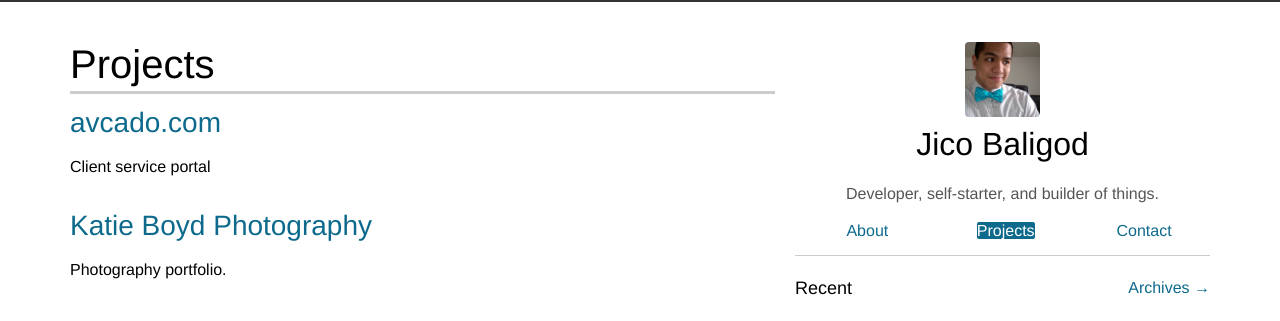
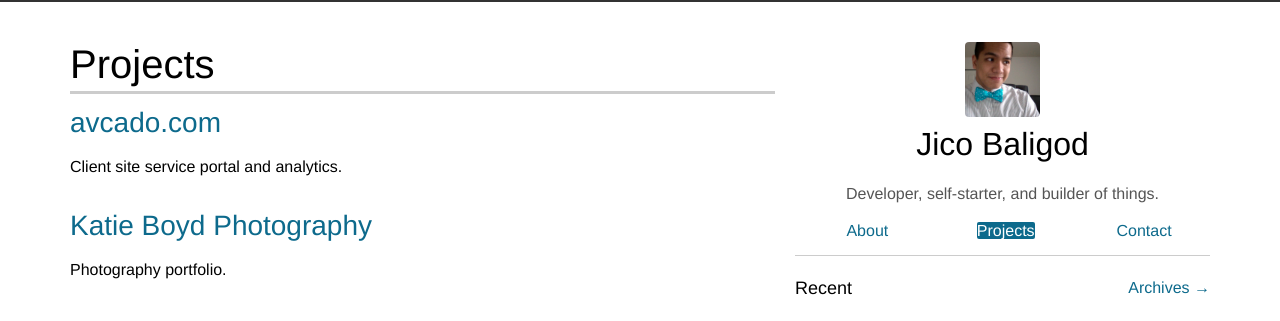
Before and after one commit to jico/baligod.com, a Jekyll site: the page built from projects.html, in a window 1280 px wide. Shown: the top 321 px of the page. Built offline with Jekyll 4.4.1, drawn with Linux system fonts in a browser that asks for light colours; nearby versions of some CDN libraries; Markdown is read by kramdown in place of the engine named in the settings; comment, search, counter and statistics services are not loaded.

Commit message:
updated summary

```diff
--- a/_posts/2012-05-10-avcado.md
+++ b/_posts/2012-05-10-avcado.md
@@ -3,7 +3,7 @@ layout: project
 title: "avcado.com"
 published: true
 category: projects
-summary: Client service portal
+summary: Client site service portal and analytics.
 project-url: avcado.com
 features:
 - avcado-traffic.jpg
```
